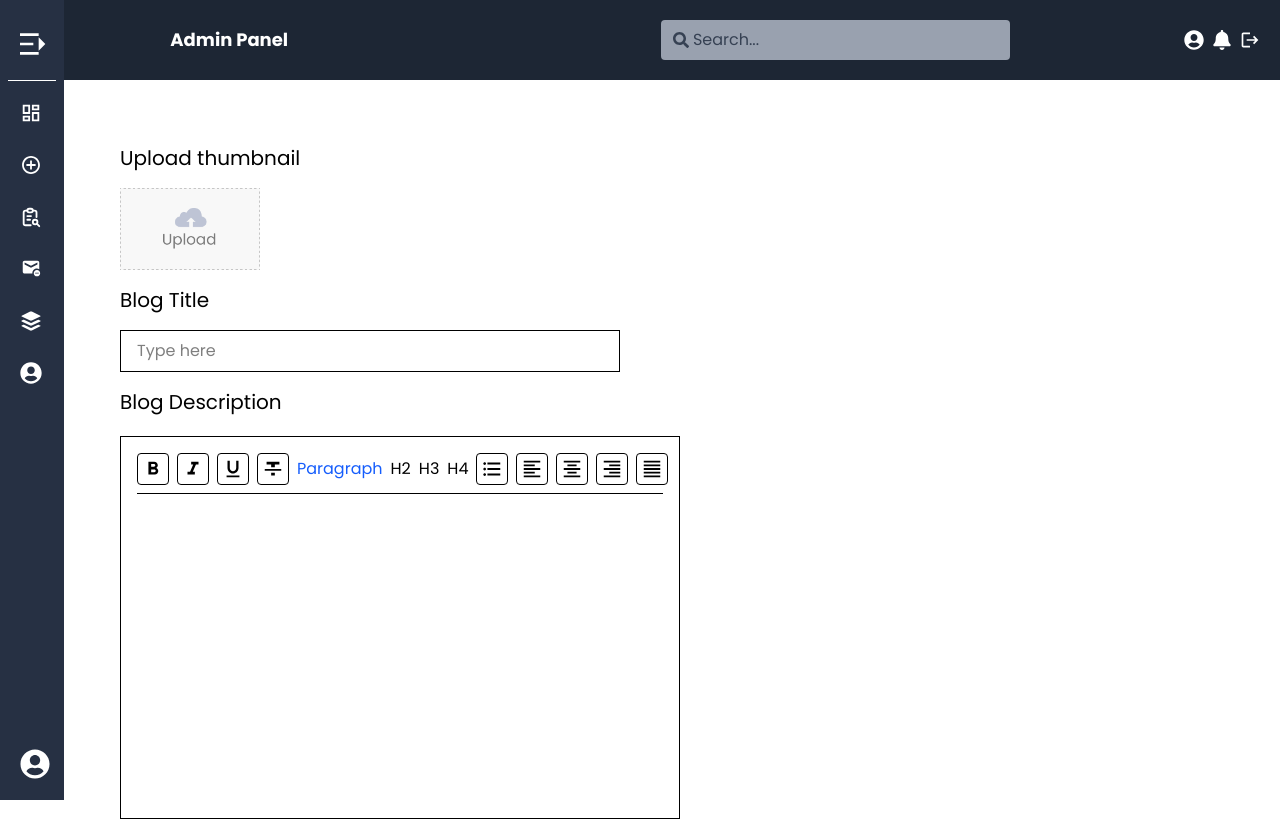
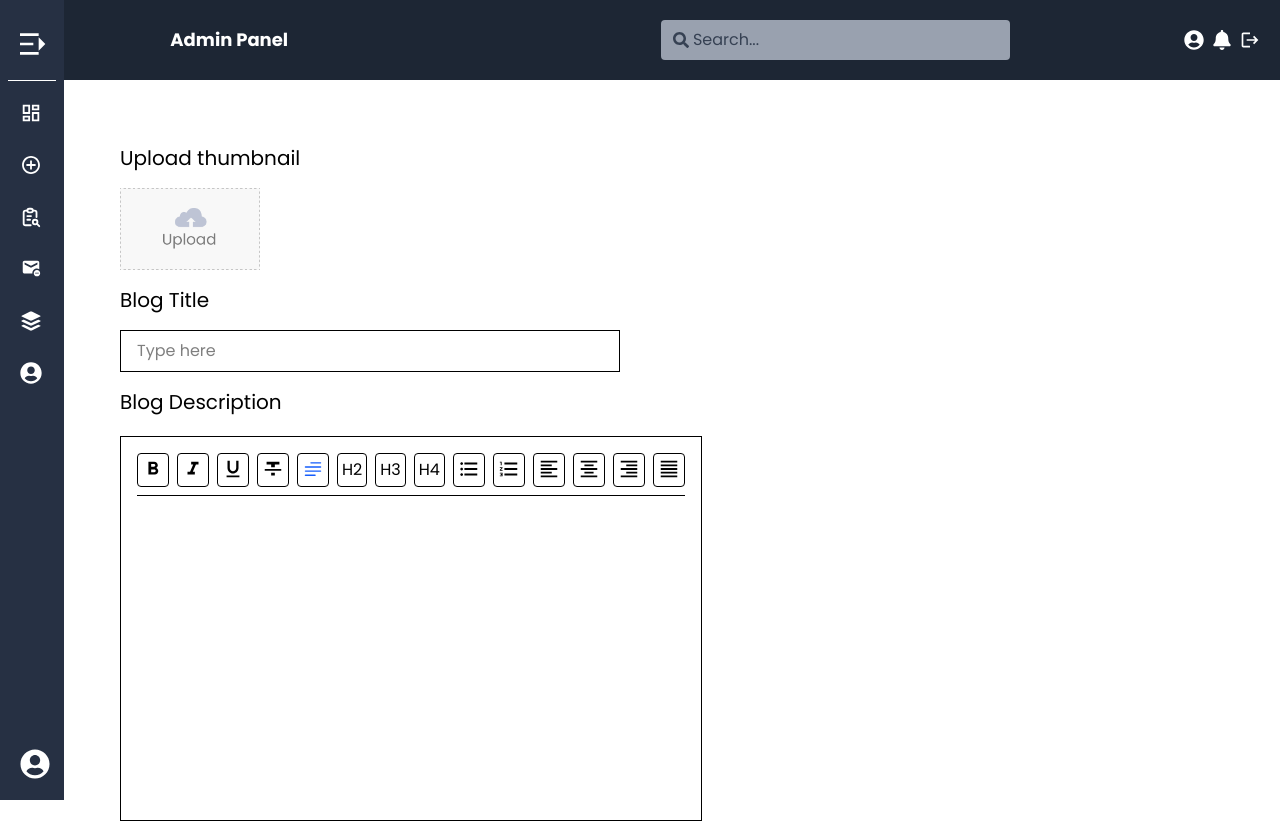
Before and after one commit to shafeeqap/ThoughtNest, a Next.js app: page /admin/addProduct in a window 1280 px wide. Shown: the top 822 px of the page. Built offline with nearby package versions, Linux system fonts and the light colour scheme.

Commit message:
update rich text editor

```diff
--- a/Components/Tiptap/Editor.tsx
+++ b/Components/Tiptap/Editor.tsx
@@ -1,16 +1,58 @@
 'use client';
 
+import { useEditor, EditorContent } from '@tiptap/react'
 import TextAlign from '@tiptap/extension-text-align';
-import { useEditor, EditorContent } from '@tiptap/react'
 import StarterKit from '@tiptap/starter-kit'
+import Paragraph from '@tiptap/extension-paragraph';
+import Heading from '@tiptap/extension-heading'
 import { useEffect } from 'react';
-import { MdFormatAlignLeft, MdFormatAlignCenter, MdFormatAlignRight, MdFormatAlignJustify, MdFormatBold, MdFormatItalic, MdFormatUnderlined, MdFormatStrikethrough, MdFormatListBulleted } from 'react-icons/md';
+import {
+    MdFormatAlignLeft,
+    MdFormatAlignCenter,
+    MdFormatAlignRight,
+    MdFormatAlignJustify,
+    MdFormatBold,
+    MdFormatItalic,
+    MdFormatUnderlined,
+    MdFormatStrikethrough,
+    MdFormatListBulleted,
+    MdFormatListNumbered
+} from 'react-icons/md';
+import { BsTextParagraph } from 'react-icons/bs';
 
 interface Props {
     content: string;
     onChange: (value: string) => void
 }
+
+type HeadingLevel = 1 | 2 | 3 | 4 | 5 | 6;
+
+const levelClasses: Record<HeadingLevel, string> = {
+    1: 'text-4xl font-bold',
+    2: 'text-3xl font-semibold',
+    3: 'text-2xl font-semibold',
+    4: 'text-xl font-medium',
+    5: 'text-lg font-medium',
+    6: 'text-base font-medium',
+}
+
+const CustomHeading = Heading.extend({
+    addAttributes() {
+        return {
+            level: {
+                default: 1,
+                renderHTML: ({ level }: { level: HeadingLevel }) => {
+                    return {
+                        class: levelClasses[level] || 'text-base',
+                    }
+                },
+            },
+        }
+    },
+})
+
 const TiptapEditor = ({ content, onChange }: Props) => {
+
     const editor = useEditor({
         extensions: [
             StarterKit.configure({
@@ -19,43 +61,51 @@ const TiptapEditor = ({ content, onChange }: Props) => {
                         class: 'text-base',
                     },
                 },
-                heading: {
-                    levels: [1, 2, 3, 4]
-                }
+                bulletList: {
+                    HTMLAttributes: {
+                        class: "list-disc ml-3"
+                    }
+                },
+                orderedList: {
+                    HTMLAttributes: {
+                        class: "list-decimal ml-3"
+                    }
+                },
             }),
+            CustomHeading,
+            Paragraph,
             TextAlign.configure({
                 types: ['heading', 'paragraph'],
-            })
+            }),
         ],
         content: '<p>Start writing your blog...</p>',
+        editorProps: {
+            attributes: {
+                class: 'outline-none min-h-[150px]',
+            },
+        },
+        immediatelyRender: false,
         onUpdate: ({ editor }) => {
             onChange?.(editor.getHTML())
         },
-        editorProps: {
-            attributes: {
-                class: 'prose min-h-[150px] outline-none',
-            },
-        },
-        autofocus: false,
-        editable: true,
-        injectCSS: true,
-        immediatelyRender: false,
     });
+
 
     useEffect(() => {
         if (editor && content !== editor.getHTML()) {
             editor.commands.setContent(content)
+            console.log(editor.getJSON())
         }
     }, [content, editor])
 
     return (
-        <div className='border p-4 my-5 sm:max-w-full lg:w-[35rem]'>
+        <div className='border p-4 my-5 sm:max-w-full'>
             {/* Toolbar */}
             {editor && (
                 <div className='mb-2 grid grid-cols-4 sm:flex gap-2 border-b pb-2'>
                     <button type='button'
                         onClick={() => editor.chain().focus().toggleBold().run()}
-                        className={'border p-1 rounded flex justify-center w-10 sm:w-fit'}
+                        className={'border p-1 rounded flex justify-center w-10 sm:w-fit hover:bg-gray-200'}
                     >
                         <MdFormatBold size={22}
                             className={`${editor.isActive('bold') ? 'font-bold text-blue-600' : ''} cursor-pointer`}
@@ -64,7 +114,7 @@ const TiptapEditor = ({ content, onChange }: Props) => {
                     <button
                         type="button"
                         onClick={() => editor.chain().focus().toggleItalic().run()}
-                        className={'border p-1 rounded flex justify-center w-10 sm:w-fit'}
+                        className={'border p-1 rounded flex justify-center w-10 sm:w-fit hover:bg-gray-200'}
                     >
                         <MdFormatItalic size={22}
                             className={`${editor.isActive('italic') ? 'italic text-blue-600' : ''} cursor-pointer`}
@@ -73,53 +123,55 @@ const TiptapEditor = ({ content, onChange }: Props) => {
                     <button
                         type="button"
                         onClick={() => editor.chain().focus().toggleUnderline().run()}
-                        className={'border p-1 rounded flex justify-center w-10 sm:w-fit'}
+                        className={'border p-1 rounded flex justify-center w-10 sm:w-fit hover:bg-gray-200'}
                     >
                         <MdFormatUnderlined size={22}
-                            className={`${editor.isActive('italic') ? 'italic text-blue-600' : ''} cursor-pointer`}
+                            className={`${editor.isActive('underline') ? 'underline text-blue-600' : ''} cursor-pointer`}
                         />
                     </button>
                     <button
                         type="button"
                         onClick={() => editor.chain().focus().toggleStrike().run()}
-                        className={'border p-1 rounded flex justify-center w-10 sm:w-fit'}
+                        className={'border p-1 rounded flex justify-center w-10 sm:w-fit hover:bg-gray-200'}
                     >
                         <MdFormatStrikethrough size={22}
-                            className={`${editor.isActive('strike') ? 'line-through text-blue-600' : ''} cursor-pointer`}
+                            className={`${editor.isActive('strike') ? 'line-through text-blue-600' : ''} cursor-pointer `}
                         />
                     </button>
                     <button
                         type="button"
                         onClick={() => editor.chain().focus().setParagraph().run()}
-                        className={`${!editor.isActive('heading') ? 'text-blue-600' : ''} cursor-pointer`}
+                        className={'border p-1 rounded flex justify-center w-10 sm:w-fit hover:bg-gray-200'}
                     >
-                        Paragraph
+                        <BsTextParagraph size={22}
+                            className={`${editor.isActive('paragraph') ? 'text-blue-600' : ''} cursor-pointer`}
+                        />
                     </button>
                     <button
                         type="button"
                         onClick={() => editor.chain().focus().toggleHeading({ level: 2 }).run()}
-                        className={`${editor.isActive('heading', { level: 2 }) ? 'text-blue-600' : ''} cursor-pointer`}
+                        className={`border p-1 rounded flex justify-center cursor-pointer w-10 sm:w-fit hover:bg-gray-200 ${editor.isActive('heading', { level: 2 }) ? 'text-blue-600 bg-gray-100' : ''}`}
                     >
                         H2
                     </button>
                     <button
                         type="button"
                         onClick={() => editor.chain().focus().toggleHeading({ level: 3 }).run()}
-                        className={`${editor.isActive('heading', { level: 3 }) ? 'text-blue-600' : ''} cursor-pointer`}
+                        className={`border p-1 rounded flex justify-center cursor-pointer w-10 sm:w-fit hover:bg-gray-200 ${editor.isActive('heading', { level: 3 }) ? 'text-blue-600 bg-gray-100' : ''}`}
                     >
                         H3
                     </button>
                     <button
                         type="button"
                         onClick={() => editor.chain().focus().toggleHeading({ level: 4 }).run()}
-                        className={`${editor.isActive('heading', { level: 4 }) ? 'text-blue-600' : ''} cursor-pointer`}
+                        className={`border p-1 rounded flex justify-center cursor-pointer w-10 sm:w-fit hover:bg-gray-200 ${editor.isActive('heading', { level: 4 }) ? 'text-blue-600 bg-gray-100' : ''}`}
                     >
                         H4
                     </button>
                     <button
                         type="button"
                         onClick={() => editor.chain().focus().toggleBulletList().run()}
-                        className={'border p-1 rounded flex justify-center w-10 sm:w-fit'}
+                        className={'border p-1 rounded flex justify-center w-10 sm:w-fit hover:bg-gray-200'}
                     >
                         <MdFormatListBulleted size={22}
                             className={`${editor.isActive('bulletList') ? 'text-blue-600' : ''} cursor-pointer`}
@@ -127,8 +179,17 @@ const TiptapEditor = ({ content, onChange }: Props) => {
                     </button>
                     <button
                         type="button"
+                        onClick={() => editor.chain().focus().toggleOrderedList().run()}
+                        className={'border p-1 rounded flex justify-center w-10 sm:w-fit hover:bg-gray-200'}
+                    >
+                        <MdFormatListNumbered size={22}
+                            className={`${editor.isActive('orderedList') ? 'text-blue-600' : ''} cursor-pointer`}
+                        />
+                    </button>
+                    <button
+                        type="button"
                         onClick={() => editor.chain().focus().setTextAlign('left').run()}
-                        className={'border p-1 rounded flex justify-center w-10 sm:w-fit'}
+                        className={'border p-1 rounded flex justify-center w-10 sm:w-fit hover:bg-gray-200'}
                     >
                         <MdFormatAlignLeft size={22}
                             className={`${editor.isActive({ textAlign: 'left' }) ? 'text-blue-600' : ''} cursor-pointer`}
@@ -137,7 +198,7 @@ const TiptapEditor = ({ content, onChange }: Props) => {
                     <button
                         type="button"
                         onClick={() => editor.chain().focus().setTextAlign('center').run()}
-                        className={'border p-1 rounded flex justify-center w-10 sm:w-fit'}
+                        className={'border p-1 rounded flex justify-center w-10 sm:w-fit hover:bg-gray-200'}
                     >
                         <MdFormatAlignCenter size={22}
                             className={`${editor.isActive({ textAlign: 'center' }) ? 'text-blue-600' : ''} cursor-pointer`}
@@ -146,7 +207,7 @@ const TiptapEditor = ({ content, onChange }: Props) => {
                     <button
                         type="button"
                         onClick={() => editor.chain().focus().setTextAlign('right').run()}
-                        className={'border p-1 rounded flex justify-center w-10 sm:w-fit'}
+                        className={'border p-1 rounded flex justify-center w-10 sm:w-fit hover:bg-gray-200'}
                     >
                         <MdFormatAlignRight size={22}
                             className={`${editor.isActive({ textAlign: 'right' }) ? 'text-blue-600' : ''} cursor-pointer`}
@@ -155,7 +216,7 @@ const TiptapEditor = ({ content, onChange }: Props) => {
                     <button
                         type="button"
                         onClick={() => editor.chain().focus().setTextAlign('justify').run()}
-                        className={'border p-1 rounded flex justify-center w-10 sm:w-fit'}
+                        className={'border p-1 rounded flex justify-center w-10 sm:w-fit hover:bg-gray-200'}
                     >
                         <MdFormatAlignJustify size={22}
                             className={`${editor.isActive({ textAlign: 'justify' }) ? 'text-blue-600' : ''} cursor-pointer`}
@@ -164,7 +225,9 @@ const TiptapEditor = ({ content, onChange }: Props) => {
                 </div>
             )}
 
-            <EditorContent editor={editor} />
+            <div className="prose min-h-[150px] max-w-none prose-h2:text-blue-600 prose-h3:text-green-600 prose-p:text-base">
+                <EditorContent editor={editor} />
+            </div>
         </div>
     )
 }
--- a/app/(admin)/admin/addProduct/page.tsx
+++ b/app/(admin)/admin/addProduct/page.tsx
@@ -70,7 +70,7 @@ const Page = () => {
 
   return (
     <>
-      <form onSubmit={onSubmitHandler} className='py-10 pt-5 px-5 sm:pt-12 sm:pl-16 absolute'>
+      <form onSubmit={onSubmitHandler} className='py-10 pt-5 px-5 sm:pt-12 sm:pl-16 absolute '>
         <p className='text-xl'>Upload thumbnail</p>
         <label htmlFor="image">
           <Image className='mt-4 cursor-pointer' src={!image ? assets.upload_area : URL.createObjectURL(image)} width={140} height={70} alt='upload_image' />
--- a/app/api/blog/route.ts
+++ b/app/api/blog/route.ts
@@ -5,7 +5,7 @@ import { NextResponse } from "next/server";
 
 // =====> API Endpoint to get all blogs <=====
 export async function GET(req: Request) {
-  // const blogId = req.nextUrl.searchParams.get('id')
+  // const blogId = await req.nextUrl.searchParams.get('id')
   try {
     await connectDB();
 
--- a/app/globals.css
+++ b/app/globals.css
@@ -1,4 +1,7 @@
 @import "tailwindcss";
+
+
+
 
 .scrollbar-hide::-webkit-scrollbar {
     display: none;
--- a/package.json
+++ b/package.json
@@ -10,12 +10,14 @@
   },
   "dependencies": {
     "@tailwindcss/line-clamp": "^0.4.4",
+    "@tiptap/extension-heading": "^3.0.3",
     "@tiptap/extension-text-align": "^3.0.1",
     "@tiptap/react": "^3.0.1",
     "@tiptap/starter-kit": "^3.0.1",
     "axios": "^1.10.0",
     "mongoose": "^8.16.1",
     "next": "15.3.4",
+    "postcss": "^8.5.6",
     "react": "^19.0.0",
     "react-dom": "^19.0.0",
     "react-icons": "^5.5.0",
@@ -24,14 +26,14 @@
   },
   "devDependencies": {
     "@eslint/eslintrc": "^3",
-    "@tailwindcss/postcss": "^4",
+    "@tailwindcss/postcss": "^4.1.11",
     "@tailwindcss/typography": "^0.5.16",
     "@types/node": "^20",
     "@types/react": "^19.1.8",
     "@types/react-dom": "^19.1.6",
     "eslint": "^9",
     "eslint-config-next": "15.3.4",
-    "tailwindcss": "^4",
+    "tailwindcss": "^4.1.11",
     "typescript": "^5"
   }
 }
```
Also changed, not shown: Components/Admin/BlogTableItem/BlogTableItem.tsx (+7 -18 lines), Components/Button/Button.tsx (added, +9 -0 lines), app/(admin)/admin/blogList/page.tsx (+22 -1 lines), app/api/blog/[id]/route.ts (+17 -2 lines), 2 other files (tests, documents, lock files or other folders).
